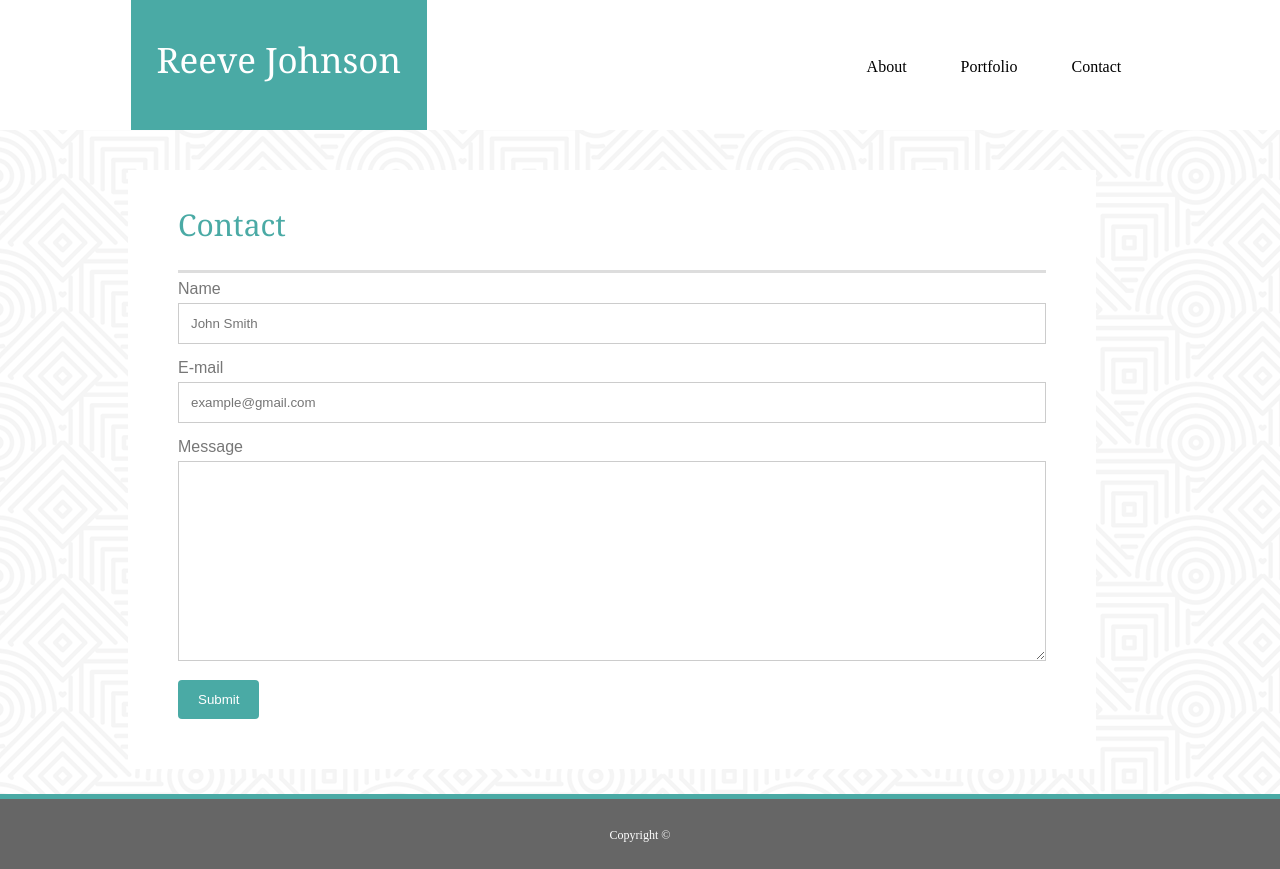
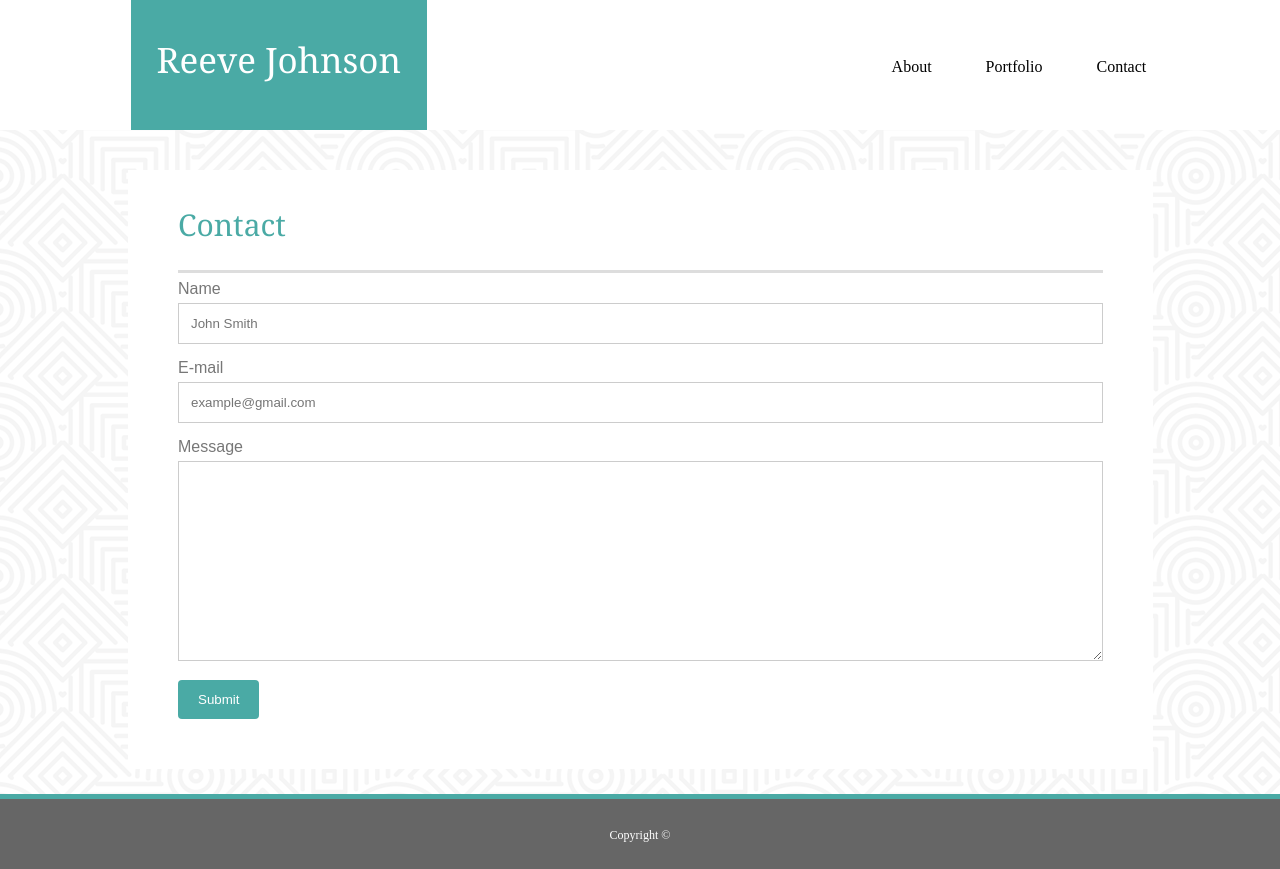
Before and after one commit to reevejohnson/Basic-Portfolio, a plain HTML site: page contact.html in a window 1280 px wide. Shown: the top 869 px of the page. Drawn offline with Linux system fonts and the light colour scheme.

Commit message:
final changes

```diff
--- a/assets/css/style.css
+++ b/assets/css/style.css
@@ -61,7 +61,7 @@ hr {
         width:33.3%;
         position: absolute;
         top:55px;
-        right:170px;
+        right:145px;
     }
 
 .content {
@@ -136,6 +136,10 @@ hr {
         float:left;
     }
 
+    form {
+        width: 925px;
+    }
+
     input[type=text], select, textarea {
         width: 100%;
         padding: 12px;
```
